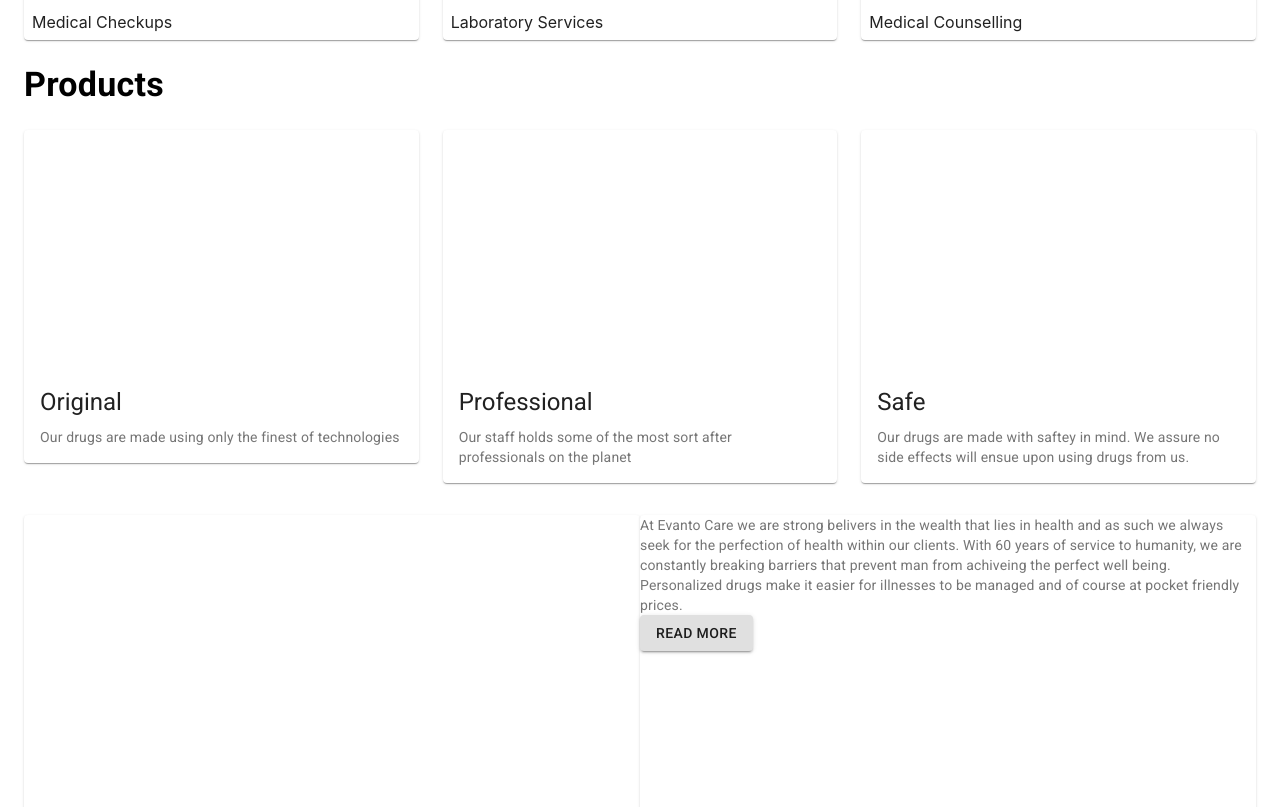
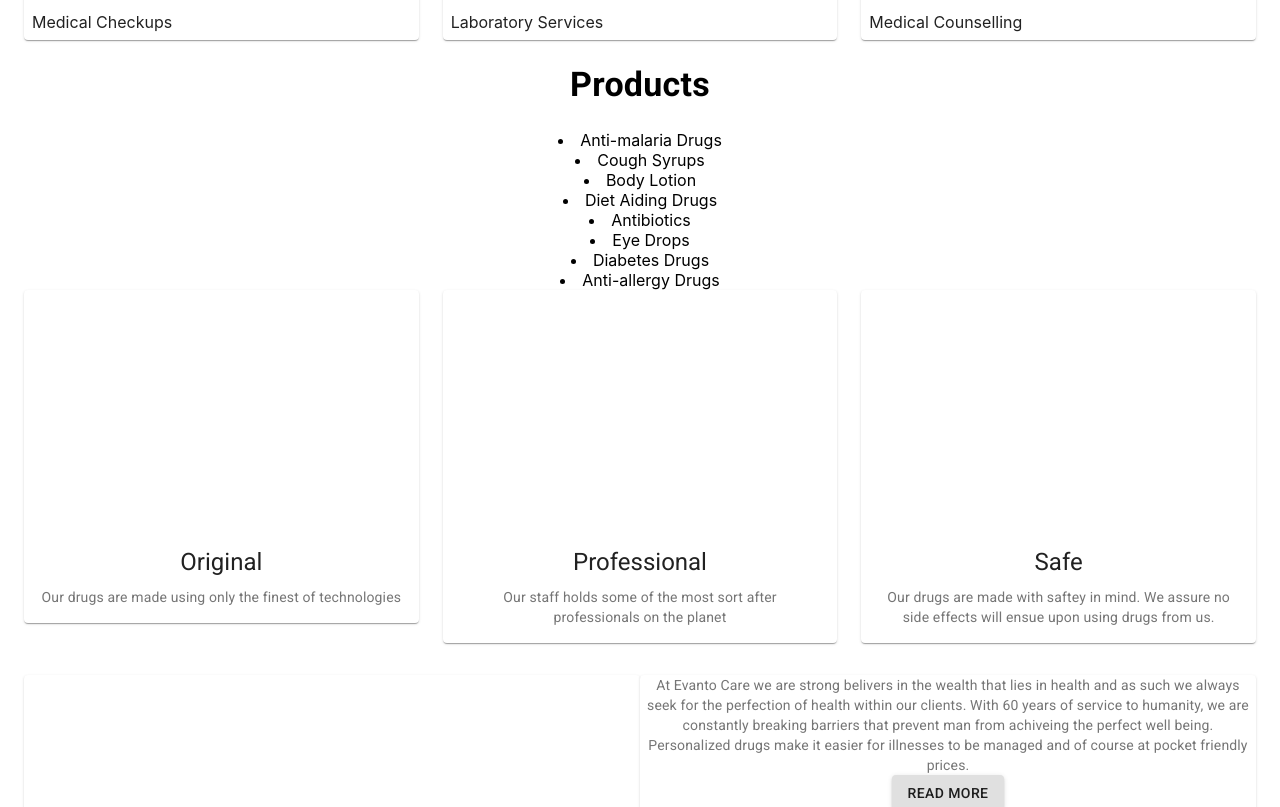
Before and after one commit to Darc99/healthy-pharma, a React (Create React App) app: page / in a window 1280 px wide. Shown: the part 1660-2467 px from the top of the page. Built offline with nearby package versions, Linux system fonts and the light colour scheme.

Commit message:
passed the drugs component

```diff
--- a/src/App.js
+++ b/src/App.js
@@ -9,57 +9,12 @@
 import Contact from './pages/Contact/Contact';
 import Footer from './components/Footer/Footer';
 
-const drugs = [
-  {
-    id: 1,
-    name: 'Anti-malaria Drugs',
-    img: '',
-  },
-  {
-    id: 2,
-    name: 'Cough Syrups',
-    img: ''
-  },
-  {
-    id: 3,
-    name: 'Body Lotion',
-    img: ''
-  },
-  {
-    id: 4,
-    name: 'Diet Aiding Drugs',
-    img: ''
-  },
-  {
-    id: 5,
-    name: 'Antibiotics',
-    img: ''
-  },
-  {
-    id: 6,
-    name: 'Eye Drops',
-    img: ''
-  },
-  {
-    id: 7,
-    name: 'Diabetes Drugs',
-    img: ''
-  },
-  {
-    id: 8,
-    name: 'Anti-allergy Drugs',
-    img: ''
-  }
-]
-
-const Context = React.createContext();
-
 class App extends Component {
 
   render() {
 
     return (
-      <Context.Provider value={drugs} className="App">
+      <div className="App">
         <Header />
         <Home />
         <About />
@@ -67,7 +22,7 @@
         <Products />
         <Contact />
         <Footer />
-      </Context.Provider>
+      </div>
     )
   }
 }
--- a/src/components/Drugs/Drugs.jsx
+++ b/src/components/Drugs/Drugs.jsx
@@ -1,32 +1,34 @@
 import React, { Component } from 'react';
 
-// class Drugs extends Component {
+class Drugs extends Component {
 
-//   render() {
+  render() {
+    console.log(this.props.drugs)
+    return (
+      <div>
+        {this.props.drugs.map((drug) => (
+          <li key={drug}>{drug.name}</li>
+        ))}
+      </div>
+    )
+  }
+}
 
-//     return (
+// const Context = React.createContext();
 
+// function Drugs ({ drugs }) {
+//   return (
+//     <Context.Consumer>
+//       <div>
 
+//       {(drugs) => (
+//         console.log(drugs)
+//       )}
+//       Drug
+//       </div>
 
-//     )
-//   }
+//     </Context.Consumer>
+//   )
 // }
 
-const Context = React.createContext();
-
-function Drugs ({ drugs }) {
-  return (
-    <Context.Consumer>
-      <div>
-
-      {(drugs) => (
-        console.log(drugs)
-      )}
-      Drug
-      </div>
-
-    </Context.Consumer>
-  )
-}
-
 export default Drugs;
--- a/src/pages/Products/Products.jsx
+++ b/src/pages/Products/Products.jsx
@@ -1,11 +1,54 @@
 import React from 'react';
+
+import Drugs from '../../components/Drugs/Drugs'
 
 import { makeStyles } from '@material-ui/core/styles';
 import Container from '@material-ui/core/Container';
 import Grid from '@material-ui/core/Grid';
 import Typography from '@material-ui/core/Typography';
 import { Card, CardMedia, CardContent, CardActionArea, Paper, Box, Button } from '@material-ui/core';
-
+const drugs = [
+  {
+    id: 1,
+    name: 'Anti-malaria Drugs',
+    img: '',
+  },
+  {
+    id: 2,
+    name: 'Cough Syrups',
+    img: ''
+  },
+  {
+    id: 3,
+    name: 'Body Lotion',
+    img: ''
+  },
+  {
+    id: 4,
+    name: 'Diet Aiding Drugs',
+    img: ''
+  },
+  {
+    id: 5,
+    name: 'Antibiotics',
+    img: ''
+  },
+  {
+    id: 6,
+    name: 'Eye Drops',
+    img: ''
+  },
+  {
+    id: 7,
+    name: 'Diabetes Drugs',
+    img: ''
+  },
+  {
+    id: 8,
+    name: 'Anti-allergy Drugs',
+    img: ''
+  }
+]
 // CardActions
 const useStyles = makeStyles((theme) => ({
   aboutSection: {
@@ -40,6 +83,7 @@
             <Typography variant="h4" className={classes.aboutTitle}>
               Products
             </Typography>
+            <Drugs drugs={drugs}/>
             <Grid container spacing={3}>
               <Grid item xs={12} sm={6} md={4}>
                 <Card className={classes.card}>
```
